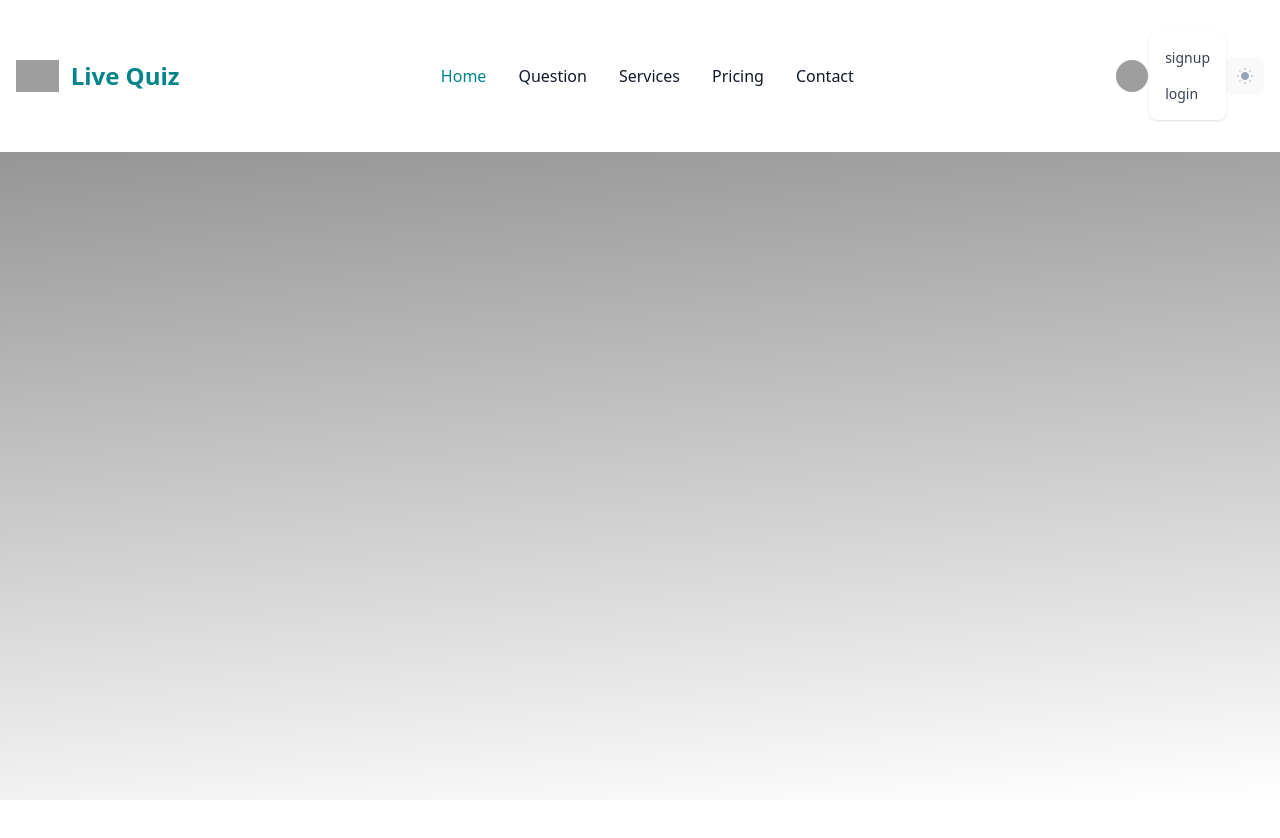
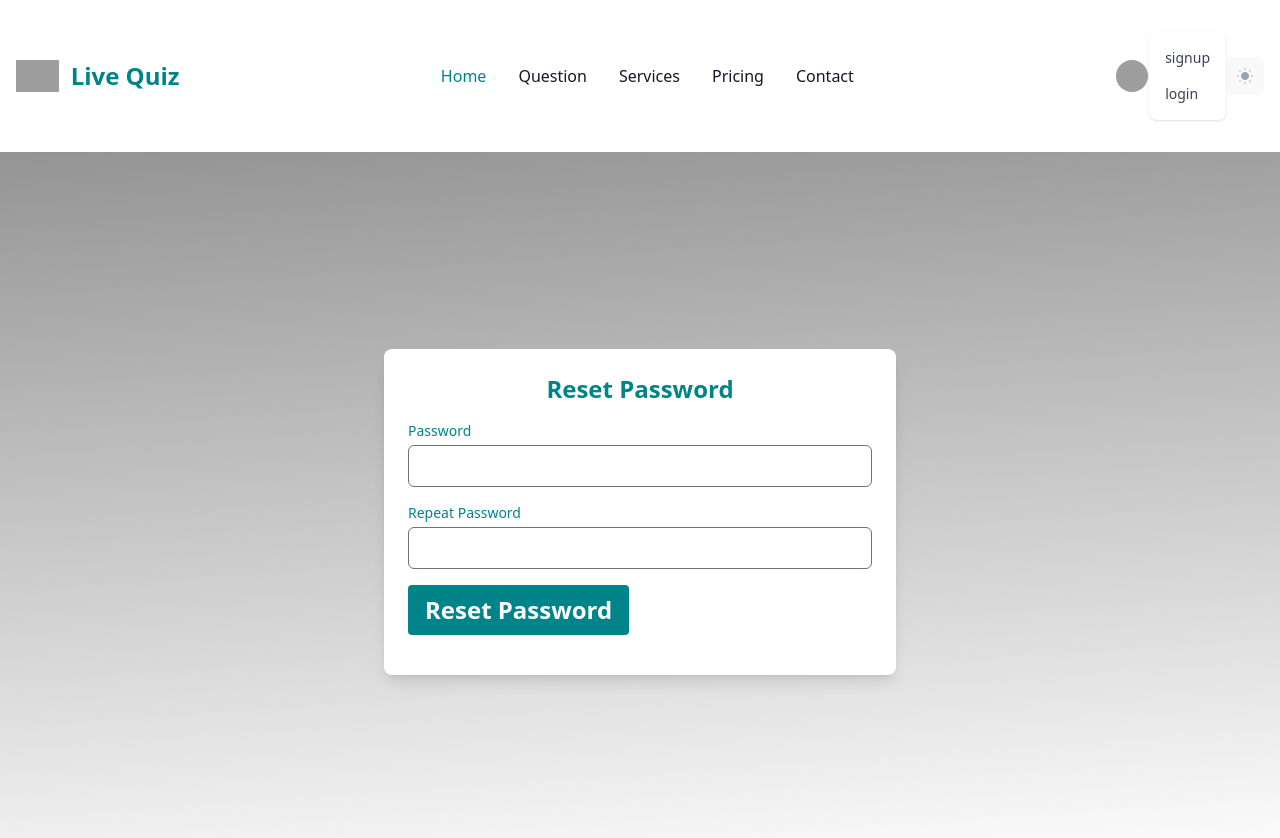
Before and after one commit to seetha1730/Live-Quiz-board-frontend, a React (Vite) app: page /reset-password in a window 1280 px wide. Shown: the top 838 px of the page. Before the commit the page ends 800 px from the top, so only its background shows below. Built offline with nearby package versions, Linux system fonts and the light colour scheme; no server answers; grey boxes are pictures that could not be loaded.

Commit message:
reset password link done

```diff
--- a/package.json
+++ b/package.json
@@ -17,6 +17,8 @@
     "flowbite": "^2.1.1",
     "flowbite-react": "^0.6.4",
     "react": "^18.2.0",
+    "react-beforeunload": "^2.6.0",
+    "react-confirm-alert": "^3.0.6",
     "react-dom": "^18.2.0",
     "react-router-dom": "^6.18.0",
     "socket.io-client": "^4.7.2"
--- a/src/App.jsx
+++ b/src/App.jsx
@@ -8,6 +8,8 @@ import SignupPage from './pages/SignUpPage';
 import IsAnon from "./components/isAnon";
 
 import CreateQuestion from './pages/CreateQuestion';
+import ForgotPassword from './pages/ForgotPasswordpage';
+import ResetPassWordPage from './pages/ResetPasswordPage';
 
 
 function App() {
@@ -19,11 +21,13 @@ function App() {
         <Navbar />
 
         <Routes>
+
         <Route path="/signup" element={<IsAnon> <SignupPage /> </IsAnon>  } />
         <Route path="/login" element={<IsAnon> <LoginPage /> </IsAnon>} />
         <Route path="/question-answers" element={<CreateQuestion /> } />
-          <Route path="/" element={
-          <QuizBoardPage />} />
+        <Route path="/" element={ <QuizBoardPage />} />
+        <Route path="/forgot-password" element={ <ForgotPassword/>} />
+        <Route path="/reset-password" element={ <ResetPassWordPage/>} />
           <Route path={`/room/:roomName`} element={
 
           <GameRoom />
--- a/src/components/Room.jsx
+++ b/src/components/Room.jsx
@@ -1,11 +1,17 @@
-import  {useState} from "react";
-
+import  {useState,useContext, useEffect} from "react";
+import { AuthContext } from "../context/auth.context";
 
 function Room({ buttonEvt, title,socket }) {
 
   const [roomName, setRoomName] = useState('');
   const [name,setName] = useState('')
+  const { isLoggedIn, user } = useContext(AuthContext);
 
+useEffect(() => {
+  if(isLoggedIn){
+    setName(user.name)
+  }
+},[user, isLoggedIn])
 
   return (
     <>
@@ -21,10 +27,12 @@ function Room({ buttonEvt, title,socket }) {
                   Name
                 </label>
               </div>
-              <div className="mt-2">
+
+
+                <div className="mt-2">
                 <input
                   id="name"
-                  value={name}
+                value={name}
                   type="text"
                   autoComplete="name"
                   onChange={(e) => setName(e.target.value)}
@@ -33,7 +41,11 @@ function Room({ buttonEvt, title,socket }) {
                   className="block w-full px-2  rounded-md border-[#008489] border bg-white p-1.5 shadow-sm ring-1 placeholder:text-[#008489] text-gray-700 "
                 />
               </div>
-            </div>
+
+
+
+
+             </div>
 
             <div className="sm:col-span-12 ">
               <label htmlFor="roomName" className="block text-sm font-medium leading-6 text-[#008489]">
--- a/src/components/RoomsAndUser.jsx
+++ b/src/components/RoomsAndUser.jsx
@@ -6,6 +6,7 @@ import { socket } from "../services/socket.service";
 import Button from './button/Button';
 function RoomAndUsers() {
   const [roomUsers, setRoomUsers] = useState([]);
+
   const { gameContext } = useContext(GameContext);
 
    const { playerDetail } = useContext(GameContext);
@@ -14,7 +15,7 @@ function RoomAndUsers() {
 
   useEffect(() => {
     socket.on('userJoined', (data) => {
-
+console.log(data)
       setRoomUsers(data);
     });
 
@@ -42,8 +43,8 @@ function RoomAndUsers() {
       <h5 className='text-gray-500 text-center p-2' >Users:</h5>
       {roomUsers.length > 0}
       <ul role="list" className="divide-y divide-gray-100">
-        {roomUsers.map((user) => (
-          <li key={user}>
+        {roomUsers.map((user,index) => (
+          <li key={index}>
             <div className=" p-2 flex min-h-56 items-center cursor-pointer my-1 hover:bg-blue-lightest rounded grid grid-cols-12">
               <div className=" col-span-2 text-center py-1">
                 <img className=" h-12 w-14 flex-none rounded-full bg-gray-50" alt="" />
--- a/src/components/button/EditButton.jsx
+++ b/src/components/button/EditButton.jsx
@@ -3,7 +3,7 @@ import React from 'react'
 function EditButton({ onEdit }) {
   return (
 
-    <button  onClick={onEdit} type="button" data-modal-target="select-modal" data-modal-toggle="select-modal" onClick={onEdit} className={`flex items-center mt-4 justify-center p-2.5 h-12 w-full bg-yellow-500 rounded-xl hover:rounded-3xl hover:bg-yellow-600 transition-all duration-300 text-white`}>
+    <button  onClick={onEdit} type="button" data-modal-target="select-modal" data-modal-toggle="select-modal" className={`flex items-center mt-4 justify-center p-2.5 h-12 w-full bg-yellow-500 rounded-xl hover:rounded-3xl hover:bg-yellow-600 transition-all duration-300 text-white`}>
     <svg xmlns="http://www.w3.org/2000/svg" className="h-6 w-6" fill="none" viewBox="0 0 24 24" stroke="currentColor" strokeWidth="2">
         <path strokeLinecap="round" strokeLinejoin="round" d="M11 5H6a2 2 0 00-2 2v11a2 2 0 002 2h11a2 2 0 002-2v-5m-1.414-9.414a2 2 0 112.828 2.828L11.828 15H9v-2.828l8.586-8.586z" />
     </svg>
--- /dev/null
+++ b/src/hooks.jsx
@@ -0,0 +1 @@
+//
--- /dev/null
+++ b/src/pages/ForgotPasswordPage.jsx
@@ -0,0 +1,56 @@
+import { useState } from "react";
+import axios from "axios";
+
+
+function ForgotPasswordPage() {
+  const [email, setEmail] = useState("");
+
+  const handleSubmit = async (e) => {
+    e.preventDefault();
+
+    try {
+      const response = await axios.post("http://localhost:3000/auth/forgot-password", { email });
+
+      console.log("Server response:", response.data);
+    } catch (error) {
+      console.error("Error sending forgot password request:", error);
+    }
+  };
+    return (
+        <div className="flex my-screen items-center">
+        <div className="max-w-lg  mx-auto w-11/12 my-8 p-6 bg-white dark:bg-gray-800 shadow-lg rounded-lg">
+          <form  className="text-2xl font-bold mb-4 text-[#008489] dark:text-[#008489] ">
+            <h2 className="text-2xl font-semibold mb-4 text-center">Login</h2>
+            <div className="mb-4">
+              <label htmlFor="email" className="block text-sm font-medium text-[#008489] dark:text-white">
+                Email
+              </label>
+              <input
+                type="email"
+                id="email"
+                name="email"
+                value={email}
+                onChange={(e) => setEmail(e.target.value)}
+                className="w-full mt-1 p-2 border rounded-md"
+                required
+              />
+            </div>
+
+            <div className="flex items-center justify-between">
+              <button onClick={handleSubmit}
+                type="button"
+                className="bg-[#008489]  hover:bg-blue-700 text-white font-bold py-2 px-4 rounded focus:outline-none focus:shadow-outline-blue active:bg-blue-800"
+              >
+                Forgot Password
+              </button>
+
+            </div>
+          </form>
+        </div>
+        </div>
+      );
+    }
+
+
+
+export default ForgotPasswordPage;
--- a/src/pages/LoginPage.jsx
+++ b/src/pages/LoginPage.jsx
@@ -33,6 +33,10 @@ function LoginPage(props) {
         setErrorMessage(errorDescription);
       });
   };
+
+
+
+
 
   return (
     <div className="flex my-screen items-center">
@@ -74,8 +78,11 @@ function LoginPage(props) {
           >
             Login
           </button>
-          <a href="/forgot-password" className="text-gray-900 text-sm hover:underline">
+          <Link to="/forgot-password" className="text-gray-900 text-sm hover:underline">
             Forgot Password?
+          </Link>
+          <a href="/" id="guest" className="text-gray-900 text-sm hover:underline">
+            Guest User
           </a>
         </div>
       </form>
--- a/src/pages/QuizBoardPage.jsx
+++ b/src/pages/QuizBoardPage.jsx
@@ -9,10 +9,18 @@ import { GameContext} from "../context/game.context";
 
 function QuizBoardPage() {
   const [isLoggedIn, setIsLoggedIn] = useState(true);
+
+
   const {manageContext} = useContext(GameContext)
 
   const navigate = useNavigate();
+useEffect(() => {
 
+  const storedGameContext = JSON.parse(localStorage.getItem('gameContext'));
+  console.log(storedGameContext)
+
+
+},[])
 
   function handleCreate(roomName,userName) {
     manageContext('creator',userName, roomName)
@@ -21,9 +29,9 @@ function QuizBoardPage() {
         roomName: roomName,
         userName: userName
       });
+      localStorage.setItem('gameContext', JSON.stringify({ name:userName,roomName,role:"creator" }));
 
     }
-
 
   }
 
@@ -32,7 +40,7 @@ function QuizBoardPage() {
     if (socket && socket.connected) {
       socket.emit("join-room", { roomName,name });
     }
-
+    localStorage.setItem('gameContext', JSON.stringify({ name,roomName,role:"player" }));
   }
 
   function create(roomName,name) {
--- /dev/null
+++ b/src/pages/ResetPasswordPage.jsx
@@ -0,0 +1,93 @@
+import { useState } from "react";
+import axios from "axios";
+import { useLocation } from "react-router-dom";
+
+function ResetPassWordPage() {
+  const [password, setPassword] = useState("");
+  const [repeatPassword, setRepeatPassword] = useState("");
+  const [error, setError] = useState("");
+  const location = useLocation(); // Get the current location object
+
+  // Extract email from the query parameters in the URL
+  const getEmailFromQuery = () => {
+    const searchParams = new URLSearchParams(location.search);
+    return searchParams.get("email");
+  };
+
+  const email = getEmailFromQuery();
+  const handleSubmit = async (e) => {
+    e.preventDefault();
+
+    // Check if passwords match
+    if (password !== repeatPassword) {
+      setError("Passwords do not match.");
+      return;
+    }
+
+    try {
+
+      const response = await axios.post("http://localhost:3000/auth/reset-password", {password: password,
+      email: email});
+      console.log("Server response:", response.data);
+
+    } catch (error) {
+      console.error("Error sending forgot password request:", error);
+      setError(error.response?.data?.error || "An error occurred.");
+    }
+  };
+
+  return (
+    <div className="flex my-screen items-center">
+      <div className="max-w-lg mx-auto w-11/12 my-8 p-6 bg-white dark:bg-gray-800 shadow-lg rounded-lg">
+        <form className="text-2xl font-bold mb-4 text-[#008489] dark:text-[#008489] ">
+          <h2 className="text-2xl font-semibold mb-4 text-center">Reset Password</h2>
+          <div className="mb-4">
+            <label htmlFor="password" className="block text-sm font-medium text-[#008489] dark:text-white">
+              Password
+            </label>
+            <input
+              type="password"
+              id="password"
+              name="password"
+              value={password}
+              onChange={(e) => setPassword(e.target.value)}
+              className="w-full mt-1 p-2 border rounded-md"
+              required
+            />
+          </div>
+
+          <div className="mb-4">
+            <label htmlFor="repeatPassword" className="block text-sm font-medium text-[#008489] dark:text-white">
+              Repeat Password
+            </label>
+            <input
+              type="password"
+              id="repeatPassword"
+              name="repeatPassword"
+              value={repeatPassword}
+              onChange={(e) => setRepeatPassword(e.target.value)}
+              className="w-full mt-1 p-2 border rounded-md"
+              required
+            />
+          </div>
+
+          {error && (
+            <p className="text-red-500 mb-2 text-sm font-medium">{error}</p>
+          )}
+
+          <div className="flex items-center justify-between">
+            <button
+              onClick={handleSubmit}
+              type="button"
+              className="bg-[#008489] hover:bg-blue-700 text-white font-bold py-2 px-4 rounded focus:outline-none focus:shadow-outline-blue active:bg-blue-800"
+            >
+              Reset Password
+            </button>
+          </div>
+        </form>
+      </div>
+    </div>
+  );
+}
+
+export default ResetPassWordPage;
```
Also changed, not shown: src/pages/GameRoom.jsx (+17 -8 lines), 1 other file (tests, documents, lock files or other folders).
